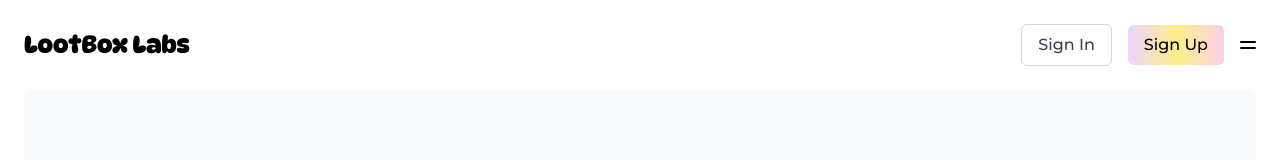
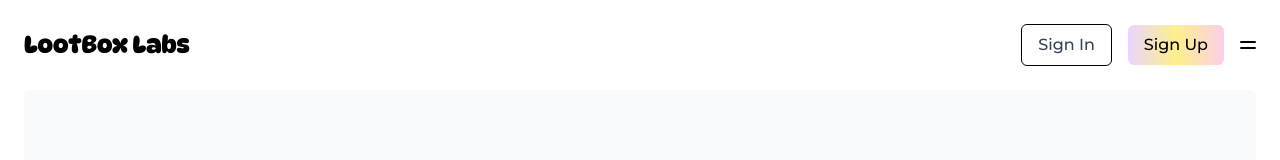
Before and after one commit to tylerhaisman/lootbox-labs, a Next.js app in the folder frontend/lootbox-labs-frontend/: page / in a window 1280 px wide. Shown: the top 160 px of the page. Built offline with nearby package versions, Linux system fonts and the light colour scheme; no server answers.

Commit message:
Making sign in button border black to remain consistent with other UI

```diff
--- a/frontend/lootbox-labs-frontend/app/page.tsx
+++ b/frontend/lootbox-labs-frontend/app/page.tsx
@@ -46,7 +46,7 @@ export default function Home() {
                 // If user is not signed in, show Sign In and Sign Up buttons
                 <>
                   <SignInButton mode="modal">
-          <button className="px-4 py-2 border border-gray-300 rounded-md text-gray-700 hover:bg-gray-100 transition-colors duration-75">
+                    <button className="px-4 py-2 border border-black rounded-md text-gray-700 hover:bg-gray-100 transition-colors duration-75">
                       Sign In
                     </button>
                   </SignInButton>
@@ -59,7 +59,6 @@ export default function Home() {
                 </>
               )}
             </nav>
-
 
             {/* NAV MENU */}
             <div
```
Lines whose indentation alone changed are shown as unchanged.
